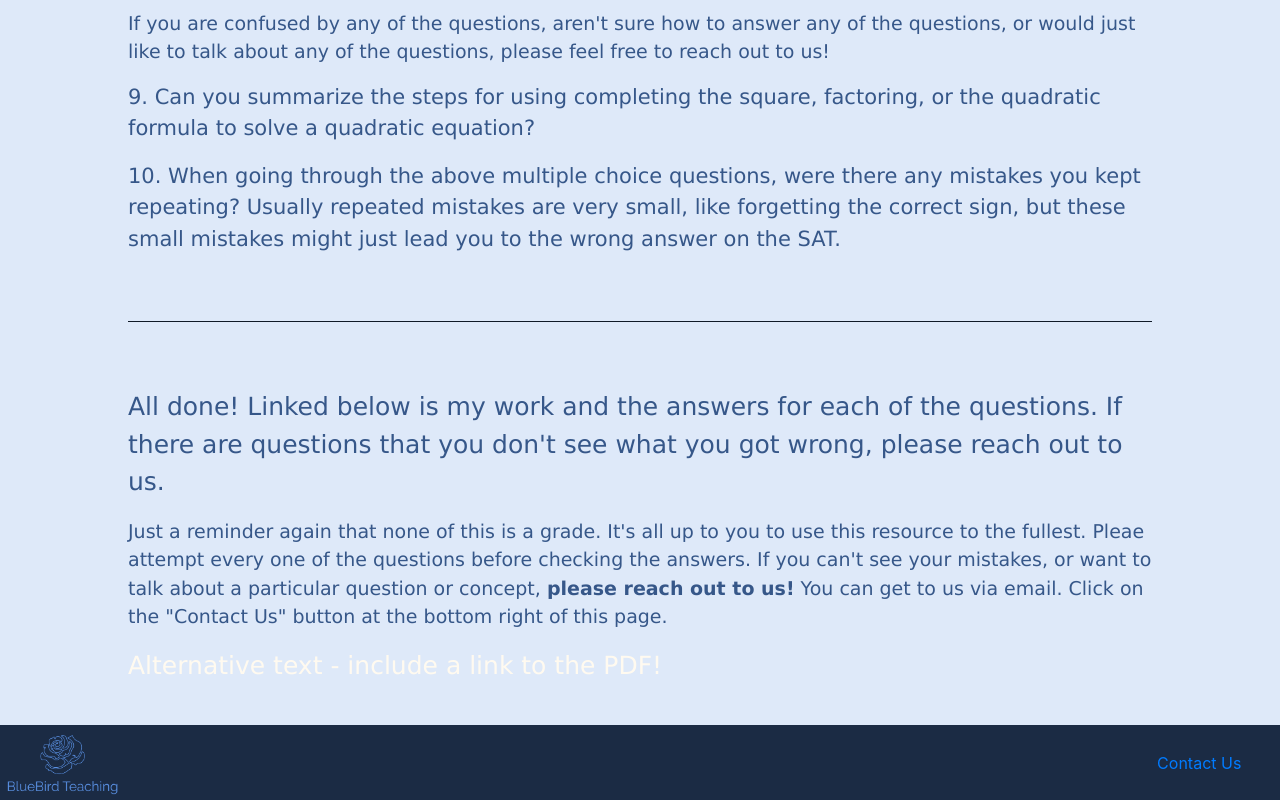
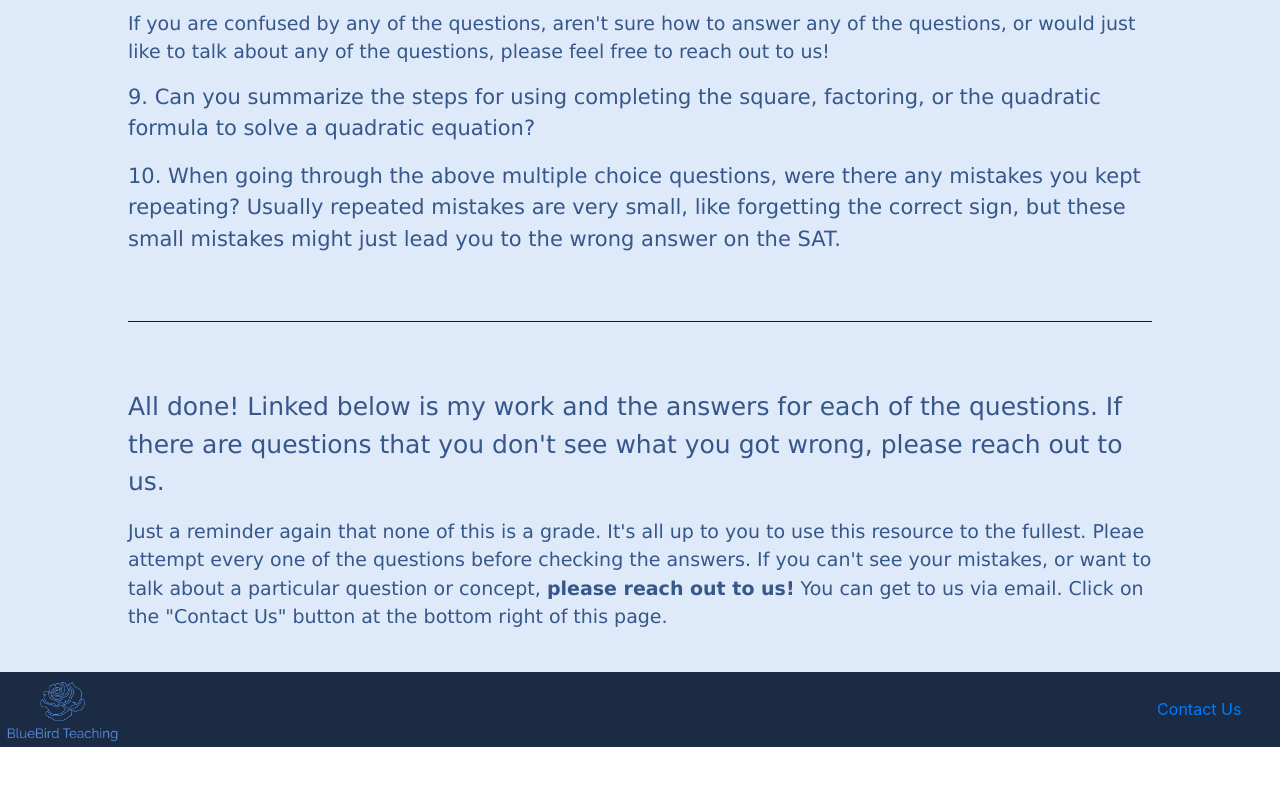
Before and after one commit to YomenT/bluebird-teaching, a React (Create React App) app in the folder reactapp/: page /passport_to_advanced_math/quadratics_foundations_checkup in a window 1280 px wide. Shown: the part 3316-4116 px from the top of the page. After the commit the page ends 4063 px from the top, so only its background shows below. Built offline with nearby package versions, Linux system fonts and the light colour scheme.

Commit message:
PDF Testing

```diff
--- a/reactapp/src/components/passport-to-advanced-math/QuadraticEquationsFoundationTest.js
+++ b/reactapp/src/components/passport-to-advanced-math/QuadraticEquationsFoundationTest.js
@@ -169,9 +169,9 @@ class QuadraticEquationsFoundationTest extends React.Component {
                         via email.  Click on the "Contact Us" button at the bottom right of this page.
                     </p>
 
-                    <object data="http://africau.edu/images/default/sample.pdf" type="application/pdf" width="100%" height="100%">
-                        <p>Alternative text - include a link <a href="http://africau.edu/images/default/sample.pdf">to the PDF!</a></p>
-                    </object>
+                    {/* <object data="https://drive.google.com/file/d/1ubiJ_D8TtJM1BlwfmQ6rv_kmCU_SWUU-/view?usp=share_link" type="application/pdf" width="100%" height="100%">
+                        <p>Alternative text - include a link <a href="https://drive.google.com/file/d/1ubiJ_D8TtJM1BlwfmQ6rv_kmCU_SWUU-/view?usp=share_link">to the PDF!</a></p>
+                    </object> */}
                 </div>
                 <Footer />
             </div>
```
